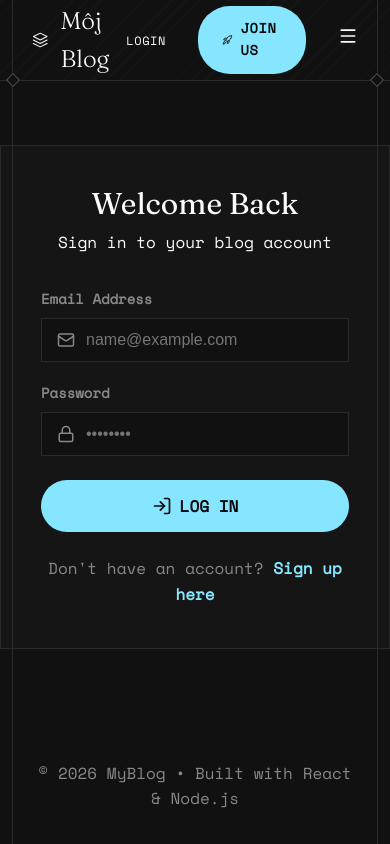
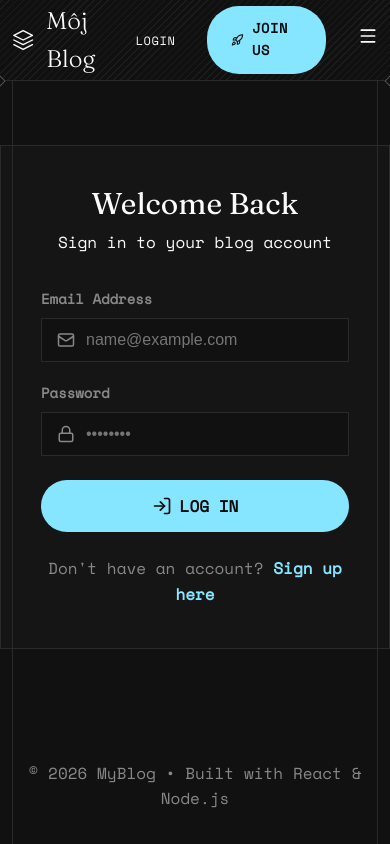
Before and after one commit to folty7/my-blog, a React (Vite) app in the folder frontend/: page /login in a window 390 px wide. Built offline with nearby package versions, Linux system fonts and the light colour scheme.

Commit message:
refactor: modernize navbar, update grid intersection styling, and improve post card layout components

```diff
--- a/frontend/src/components/Navbar.tsx
+++ b/frontend/src/components/Navbar.tsx
@@ -66,6 +66,8 @@ export default function Navbar() {
               </>
             )}
           </ul>
+          <div className="grid-intersection left" style={{ bottom: '-5px' }}></div>
+          <div className="grid-intersection right" style={{ bottom: '-5px' }}></div>
         </div>
       </nav>
 
@@ -94,14 +96,14 @@ export default function Navbar() {
 
               <div style={{ marginTop: '2rem' }}>
                 <button className="btn-primary" style={{ width: '100%' }}>
-                   <Rocket size={18} />
-                   <span>Book a Free Consult</span>
+                  <Rocket size={18} />
+                  <span>Book a Free Consult</span>
                 </button>
               </div>
             </div>
 
             <div className="drawer-footer">
-               <p className="subtitle" style={{ fontSize: '0.75rem', textAlign: 'center' }}>© 2026 Moj Blog Studio. All rights reserved.</p>
+              <p className="subtitle" style={{ fontSize: '0.75rem', textAlign: 'center' }}>© 2026 Moj Blog Studio. All rights reserved.</p>
             </div>
           </div>
         </div>
--- a/frontend/src/index.css
+++ b/frontend/src/index.css
@@ -163,71 +163,30 @@ h6 {
   }
 }
 
-/* Intersection Diamonds (Crosshairs) */
-.border-b-grid,
-.navbar {
+/* Intersection Diamonds (Refined Relative Version) */
+.grid-intersection {
+  position: absolute;
+  width: 8px;
+  height: 8px;
+  border: 1px solid #525252;
+  background-color: var(--bg-color);
+  transform: rotate(45deg);
+  z-index: 100;
+  pointer-events: none;
+}
+
+/* Diamonds now snap to parent edges for perfect alignment */
+.grid-intersection.left {
+  left: -4px;
+}
+
+.grid-intersection.right {
+  right: -4px;
+}
+
+.border-b-grid {
   position: relative;
   border-bottom: 1px solid var(--border-color);
-}
-
-.border-b-grid::before,
-.border-b-grid::after,
-.navbar::before,
-.navbar::after {
-  content: '';
-  position: absolute;
-  width: 8px;
-  /* size-2 equivalent */
-  height: 8px;
-  border: 1px solid #525252;
-  /* neutral-600 vibe */
-  background-color: var(--bg-color);
-  transform: rotate(45deg);
-  z-index: 50;
-  /* Ensure it's on top of relative sections */
-  pointer-events: none;
-  bottom: -5px;
-  /* Precision centering on the 1px line */
-}
-
-/* Precise Horizontal Alignment */
-.border-b-grid::before,
-.navbar::before {
-  left: calc(50% - 600px - 4px);
-}
-
-.border-b-grid::after,
-.navbar::after {
-  right: calc(50% - 600px - 4px);
-}
-
-/* Responsive Alignment for Diamonds */
-@media (max-width: 1240px) {
-
-  .border-b-grid::before,
-  .navbar::before {
-    left: 20px;
-  }
-
-  /* -4px offset from the 24px line */
-  .border-b-grid::after,
-  .navbar::after {
-    right: 20px;
-  }
-}
-
-@media (max-width: 768px) {
-
-  .border-b-grid::before,
-  .navbar::before {
-    left: 8px;
-  }
-
-  /* -4px offset from the 12px line */
-  .border-b-grid::after,
-  .navbar::after {
-    right: 8px;
-  }
 }
 
 /* Main Layout */
@@ -235,17 +194,22 @@ h6 {
   width: 100%;
   max-width: 1200px;
   margin: 0 auto;
-  padding: 0 2rem;
+  /* padding: 0 2rem; */
 }
 
 /* Navbar */
 .navbar {
-  background-color: transparent;
+  position: sticky;
+  top: 0;
+  z-index: 500;
+  background-color: rgba(17, 17, 17, 0.8);
+  backdrop-filter: blur(8px);
+  border-bottom: 1px solid var(--border-color);
   background-image: repeating-linear-gradient(-45deg,
-      rgba(255, 255, 255, 0.02),
-      rgba(255, 255, 255, 0.02) 1px,
+      rgba(255, 255, 255, 0.05),
+      rgba(255, 255, 255, 0.05) 1px,
       transparent 1px,
-      transparent 10px);
+      transparent 5px);
 }
 
 .navbar .container {
@@ -481,12 +445,15 @@ h6 {
 .post-card {
   background: transparent;
   border-bottom: 1px solid var(--border-color);
-  padding: 2rem 0;
+  padding: 2.5rem 0;
   display: flex;
   flex-direction: row;
   align-items: stretch;
   gap: 2rem;
   transition: all 0.3s ease;
+  position: relative;
+  text-decoration: none;
+  cursor: pointer;
 }
 
 .post-card:hover {
@@ -496,6 +463,10 @@ h6 {
       rgba(255, 255, 255, 0.02) 1px,
       transparent 1px,
       transparent 10px);
+}
+
+.post-card:hover .title {
+  color: var(--primary);
 }
 
 .post-card .title {
@@ -557,6 +528,16 @@ h6 {
       rgba(255, 255, 255, 0.02) 1px,
       transparent 1px,
       transparent 10px);
+  position: relative;
+  overflow: hidden;
+  padding: 8rem 2rem;
+  text-align: center;
+  max-width: 1200px;
+  margin: 0 auto;
+  min-height: 600px;
+  display: flex;
+  justify-content: center;
+  align-items: center;
 }
 
 /* LOADING STATES */
--- a/frontend/src/pages/HomePage.tsx
+++ b/frontend/src/pages/HomePage.tsx
@@ -34,8 +34,8 @@ export default function HomePage() {
   return (
     <>
       {/* Hero Section */}
-      <div className="hero-section border-b-grid" style={{ position: 'relative', overflow: 'hidden', padding: '8rem 2rem', textAlign: 'center' }}>
-        <div style={{ width: '100%', maxWidth: '800px', height: '600px', position: 'absolute', top: 0, left: 0, pointerEvents: 'none' }}>
+      <div className="hero-section border-b-grid">
+        <div style={{ width: '100%', height: '100%', position: 'absolute', top: 0, left: 0, pointerEvents: 'none' }}>
           <PixelSnow
             color="#ffffff"
             flakeSize={0.01}
@@ -56,6 +56,8 @@ export default function HomePage() {
           <p className="subtitle" style={{ fontFamily: 'var(--font-mono)', fontSize: '0.9rem', lineHeight: '1.8', margin: '0 auto', textTransform: 'lowercase' }}>
             Our blog offers tips and strategies written by experts to enhance your web presence, attract more customers, and thrive in the digital landscape.
           </p>
+          <div className="grid-intersection left" style={{ bottom: '-5px' }}></div>
+          <div className="grid-intersection right" style={{ bottom: '-5px' }}></div>
         </div>
       </div>
 
@@ -63,12 +65,13 @@ export default function HomePage() {
       <div className="container" style={{ paddingBottom: '6rem' }}>
         <div className="border-b-grid" style={{ display: 'flex', justifyContent: 'space-between', padding: '1.5rem 0', marginTop: '2rem' }}>
           <span className="mono-text">Posts</span>
+          <div className="grid-intersection left" style={{ bottom: '-5px' }}></div>
+          <div className="grid-intersection right" style={{ bottom: '-5px' }}></div>
         </div>
 
         <div className="post-grid">
           {posts?.map((post) => (
-            <article key={post.id} className="post-card">
-
+            <Link key={post.id} to={`/post/${post.slug}`} className="post-card">
               {/* Left Column: Image Area (Mock) */}
               <div style={{ width: '250px', height: '140px', backgroundColor: 'var(--bg-card)', border: '1px solid var(--border-color)', display: 'flex', alignItems: 'center', justifyContent: 'center' }}>
                 <span className="mono-text" style={{ fontSize: '0.7rem' }}>Môj Blog</span>
@@ -76,9 +79,7 @@ export default function HomePage() {
 
               {/* Middle Column: Title & Excerpt */}
               <div style={{ flex: 1, display: 'flex', flexDirection: 'column' }}>
-                <h2 className="title">
-                  <Link to={`/post/${post.slug}`}>{post.title}</Link>
-                </h2>
+                <h2 className="title">{post.title}</h2>
                 <p className="excerpt">
                   {post.content.length > 150
                     ? post.content.substring(0, 150) + '...'
@@ -97,8 +98,9 @@ export default function HomePage() {
                   ))}
                 </div>
               </div>
-
-            </article>
+              <div className="grid-intersection left" style={{ bottom: '-5px' }}></div>
+              <div className="grid-intersection right" style={{ bottom: '-5px' }}></div>
+            </Link>
           ))}
         </div>
 
--- a/frontend/src/pages/PostDetailPage.tsx
+++ b/frontend/src/pages/PostDetailPage.tsx
@@ -70,6 +70,8 @@ export default function PostDetailPage() {
               </span>
             ))}
           </div>
+          <div className="grid-intersection left" style={{ bottom: '-5px' }}></div>
+          <div className="grid-intersection right" style={{ bottom: '-5px' }}></div>
         </div>
       </div>
 
```
